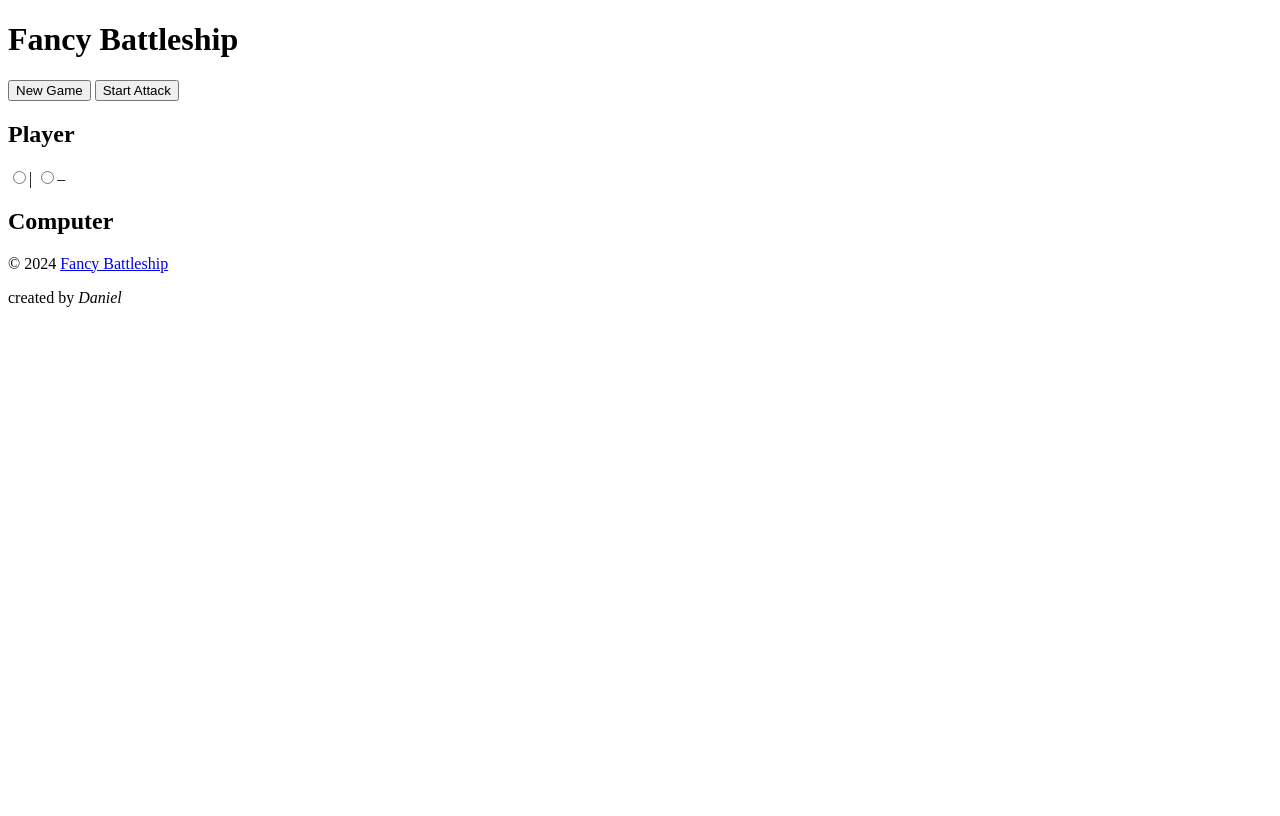
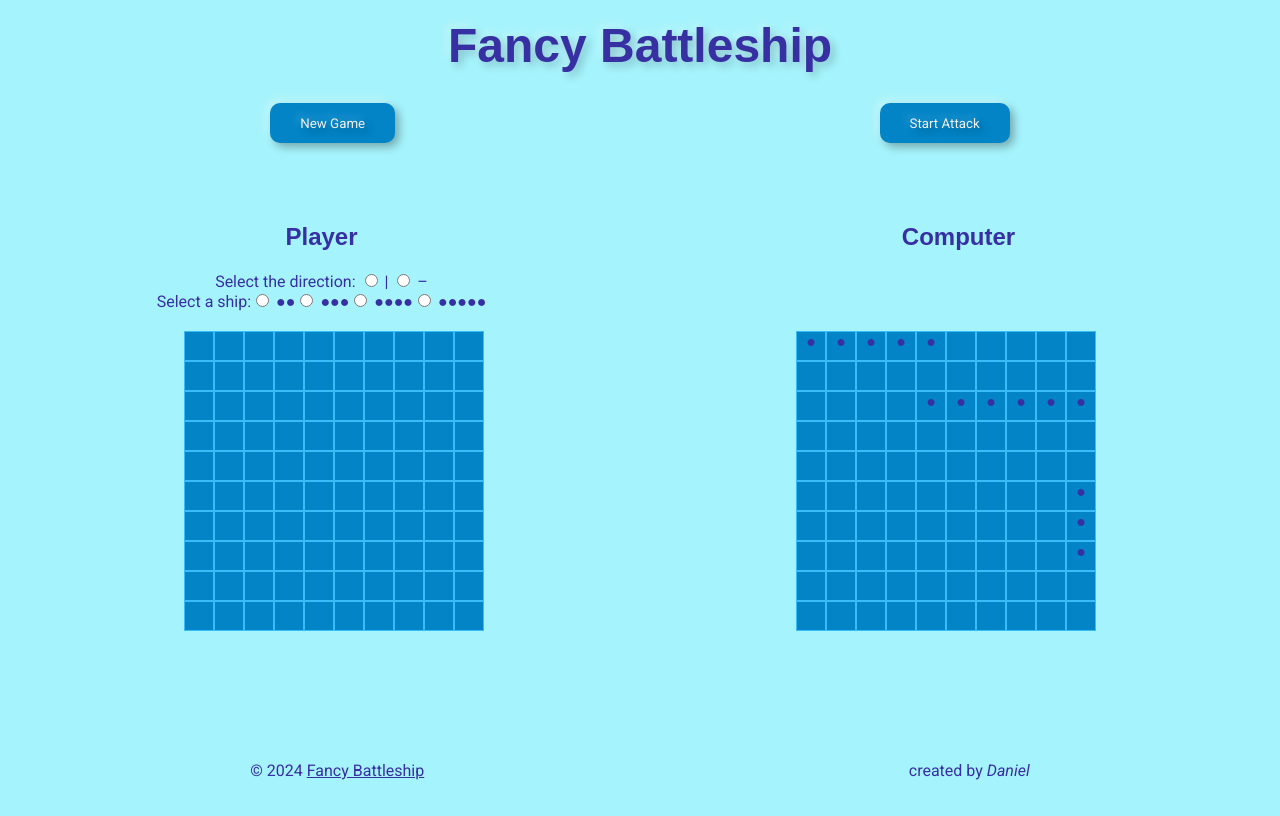
Before and after one commit to danielxfeng/top_battleship, a website built with webpack: page src/template.html in a window 1280 px wide. Both pictures are taken after a click on the button "New Game". Built offline with nearby package versions, Linux system fonts and the light colour scheme; a web font is replaced by a local one.

Commit message:
ui-placing

```diff
--- a/src/controller/controller.js
+++ b/src/controller/controller.js
@@ -15,15 +15,23 @@ const Controller = () => {
   let _attacked = [];
   let _isUserAttackTurn = false;
 
+  const getInitParams = () => {
+    return { length: _length, ships: _shipList[0] };
+  }
+
   const _generateShips = (player) => {
     let ships = [];
     for (let i = 0; i < 4; i++) {
-      ships.push(Ship(`Player-${player}-ship-${i}`, i + 2));
+      ships.push(Ship(`player-${player}-ship-${i}`, i + 2));
     }
     return ships;
   };
 
-  const _init = () => {
+  const init = () => {
+    _shipList = [];
+    _playerList = [];
+    _attacked = [];
+    _isUserAttackTurn = false;
     for (let i = 0; i < _players; i++) {
       const ships = _generateShips(i);
       const isAuto = i === 1;
@@ -35,6 +43,7 @@ const Controller = () => {
     _playerList.forEach((player) =>
       player.setOpposite(_playerList.find((p) => p !== player))
     );
+    uiController.clearBoard();
   };
 
   const startPlaceShips = () => {
@@ -69,20 +78,21 @@ const Controller = () => {
     start,
     direction = Direction.Vertical
   ) => {
-    if (!playerIdx || !shipName || !start) return;
+    if (!shipName || !start) return;
     const player = _playerList[parseInt(playerIdx)];
     if (!player || player.getIsAuto())
       return uiController.msg("err", "Illegal player or ship.");
     let ship;
-    let positions;
+    let res;
     try {
       ship = _shipList[playerIdx].find((ship) => ship.get().name === shipName);
-      positions = player.placeShip(ship, start, direction);
+      console.log("placeShipByUser: ", ship.get(), `$${direction}$`);
+      res = player.placeShip(ship, start, direction);
     } catch {
       return uiController.msg("err", "Illegal ship.");
     }
-    if (positions) {
-      uiController.displayShip(player, positions);
+    if (res) {
+      uiController.displayShip(player, res);
       if (player.placed()) _isReadyForAttackingStage();
     }
   };
@@ -149,9 +159,9 @@ const Controller = () => {
     }
   };
 
-  _init();
+  init();
 
-  return { startPlaceShips, placeShipByUser, startAttack, attackByUser };
+  return { init, getInitParams, startPlaceShips, placeShipByUser, startAttack, attackByUser };
 };
 
 const controller = Controller();
--- a/src/controller/ui_controller.js
+++ b/src/controller/ui_controller.js
@@ -1,13 +1,58 @@
 import { Stage, Direction } from "../model/enums";
+import view from "../view/view";
+import controller from "./controller";
 
 const UiController = () => {
+  const eventHandlers = {};
+
+  const clearBoard = () => {
+    const cells = document.querySelectorAll(".board_cell");
+    cells.forEach((cell) => {
+      cell.textContent = "";
+    });
+  };
 
   const msg = (type, info) => {
+    const msg = document.getElementById("msg");
+    msg.innerHTML = "";
+    const msgText = document.createElement("p");
+    msgText.textContent = info;
+    msgText.classList.add(type);
+    msg.appendChild(msgText);
+    if (msg.type !== "res") {
+      setTimeout(() => {
+        msg.innerHTML = "";
+      }, 3000);
+    }
+  };
+
+  const enableUserPlaceShips = (player) => {
+    const cells = document.querySelectorAll(`.cell_player_${player.getIdx()}`);
+    cells.forEach((cell) => {
+      if (!eventHandlers[cell.id]) {
+        eventHandlers[cell.id] = handlePlacingShipsClick(player.getIdx());
+        cell.addEventListener("click", eventHandlers[cell.id]);
+      }
+    });
+    const attackBtn = document.getElementById("start_attack");
+    attackBtn.disabled = true;
     return;
   };
 
-  const enableUserPlaceShips = player => {
-    return;
+  const handlePlacingShipsClick = (playerIdx) => (e) => {
+    const start = e.target.id.split("_")[1];
+    let shipName;
+    let direction;
+    try {
+      shipName = document.querySelector('input[name="ship"]:checked').value;
+      direction = parseInt(document.querySelector(
+        'input[name="direction"]:checked'
+      ).value);
+    } catch {
+      return;
+    }
+    if (!shipName) return;
+    controller.placeShipByUser(playerIdx, shipName, start, direction);
   };
 
   const disableUserPlaceShips = () => {
@@ -15,18 +60,28 @@ const UiController = () => {
   };
 
   const displayShip = (player, positions) => {
-    return;
+    const [curr, previous] = positions;
+    previous.forEach((point) => {
+      const id = `${player.getIdx()}_${point}`;
+      const cell = document.getElementById(id);
+      cell.textContent = "";
+    });
+    curr.forEach((point) => {
+      const id = `${player.getIdx()}_${point}`;
+      const cell = document.getElementById(id);
+      cell.textContent = "●";
+    });
   };
 
   const enableUserCanStartAttack = () => {
     return;
   };
 
-  const enableUserAttacking = player => {
+  const enableUserAttacking = (player) => {
     return;
   };
 
-  const displayAttacked = point => {
+  const displayAttacked = (point) => {
     return;
   };
 
@@ -34,21 +89,15 @@ const UiController = () => {
     return;
   };
 
-  const setGameOver = player => {
+  const setGameOver = (player) => {
     return;
   };
 
-  const placeShip = () => {
-    return;
-  }
-
-  const attack = () => {
-    return;
-  }
-
   return {
+    clearBoard,
     msg,
     enableUserPlaceShips,
+    handlePlacingShipsClick,
     disableUserPlaceShips,
     displayShip,
     enableUserCanStartAttack,
@@ -56,8 +105,6 @@ const UiController = () => {
     disableUserAttacking,
     displayAttacked,
     setGameOver,
-    placeShip,
-    attack
   };
 };
 
--- a/src/index.js
+++ b/src/index.js
@@ -0,0 +1,6 @@
+import "./style.css";
+import controller from "./controller/controller";
+import view from "./view/view";
+
+const userIdx = "0";
+view.init(controller.getInitParams());
--- a/src/model/gameboard.js
+++ b/src/model/gameboard.js
@@ -5,11 +5,13 @@ const Gameboard = (length = 10) => {
 
   const placeShip = (ship, points) => {
     const isValid = points.every((point) => _validPoint(point));
-    if (!isValid) return false;
+    if (!isValid) return [false, []];
+    const existShip = _ships.find((list) => list[0] === ship);
     const occupied = points.some((point) => _occupied(point, ship));
-    if (occupied) return false;
+    if (occupied) return [false, []];
     _ships.push([ship, points]);
-    return true;
+    const previous = existShip ? existShip[1] : [];
+    return [true, previous];
   };
 
   const _validPoint = (point) => {
--- a/src/model/player.js
+++ b/src/model/player.js
@@ -49,9 +49,10 @@ const Player = (idx, ships, isAuto = false, length = 10) => {
     } else {
       throw new Error("Illegal direction value.");
     }
-    if (_gameBoard.placeShip(ship, positions)) {
-      _placed++;
-      return positions;
+    const [placed, previous] = _gameBoard.placeShip(ship, positions);
+    if (placed) {
+      if (!previous.length) _placed++;
+      return [positions, previous];
     }
     return null;
   };
--- a/src/style.css
+++ b/src/style.css
@@ -0,0 +1,133 @@
+body {
+    background-color: #a5f3fc;
+    font-family: "Roboto", sans-serif;
+    color: #3730a3;
+    text-align: center;
+}
+
+#container {
+    display: flex;
+    flex-direction: column;
+    min-height: 100vh;
+}
+
+h1, h2, h3 {
+    font-family: "Jersey 15", sans-serif;
+}
+
+h1 {
+    font-size: 48px;
+    text-shadow: 4px 4px 8px rgba(0, 0, 0, 0.2), -4px -4px 8px rgba(255, 255, 255, 0.3);
+}
+
+header, footer {
+    flex: none;
+    height: 75px;
+    display: flex;
+    align-items: center;
+}
+
+header {
+    justify-content: center;
+}
+
+header a, header a:hover, header a:active, footer a, footer a:hover, footer a:active {
+    color: inherit;
+}
+
+header a, header a:hover, header a:active {
+    text-decoration: none;
+}
+
+footer {
+    justify-content: space-around;
+}
+
+main {
+    flex: 1;
+    padding: 20px;
+    display: flex;
+    flex-direction: column;
+}
+
+#buttons {
+    flex: none;
+    height: 40px;
+    display: flex;
+    justify-content: space-around;
+}
+
+#buttons button {
+    padding: 10px 30px;
+    border: none;
+    border-radius: 10px;
+    background-color: #0284c7;
+    color: #f0f0f0;
+    font-family: "Roboto", sans-serif;
+    text-shadow: 4px 4px 8px rgba(0, 0, 0, 0.3), -4px -4px 8px rgba(255, 255, 255, 0.3);
+    box-shadow: 4px 4px 8px rgba(0, 0, 0, 0.3), -4px -4px 8px rgba(255, 255, 255, 0.3);
+}
+
+#msg {
+    flex: none;
+    display: flex;
+    justify-content: center;
+    min-height: 60px;
+}
+
+#msg p {
+    width: 200px;
+    padding: 10px;
+    font-family: "Jersey 15", sans-serif;
+    font-size: large;
+    border-radius: 20px;
+}
+
+#msg .err {
+    background-color: #fca5a5;
+}
+
+#names, #docks, #battle_zones {
+    display: flex;
+    gap: 50px;
+    justify-content: center;
+}
+
+#names h2, #docks div, #battle_zone div {
+    flex: 1;
+}
+
+#battle_zone {
+    justify-content: center;
+    display: flex;
+    flex-wrap: wrap;
+}
+
+.board {
+    display: flex;
+    flex-direction: column;
+    flex-wrap: nowrap;
+    justify-content: center;
+    padding: 20px;
+}
+
+.board_row {
+    flex: none;
+    display: flex;
+    flex-wrap: nowrap;
+    justify-content: center;
+}
+
+.board_cell {
+    flex: none;
+    width: 30px;
+    height: 30px;
+    min-width: 30px;
+    max-width: 30px;
+    min-height: 30px;
+    max-height: 30px;
+    background-color: #0284c7;
+    border: 1px solid #38bdf8;
+    box-sizing: border-box;
+    overflow: hidden;
+}
--- a/src/template.html
+++ b/src/template.html
@@ -7,46 +7,44 @@
     <link rel="preconnect" href="https://fonts.googleapis.com" />
     <link rel="preconnect" href="https://fonts.gstatic.com" crossorigin />
     <link
-      href="https://fonts.googleapis.com/css2?family=Roboto:ital,wght@0,100;0,300;0,400;0,500;0,700;0,900;1,100;1,300;1,400;1,500;1,700;1,900&display=swap"
+      href="https://fonts.googleapis.com/css2?family=Jersey+15&family=Roboto:ital,wght@0,100;0,300;0,400;0,500;0,700;0,900;1,100;1,300;1,400;1,500;1,700;1,900&display=swap"
       rel="stylesheet"
     />
-    <link rel="stylesheet" type="text/css" href="./style.css" />
   </head>
+
   <body>
     <div id="container">
       <header>
+        <a href="/">
           <h1>Fancy Battleship</h1>
+        </a>
       </header>
       <main>
         <div id="buttons">
           <button type="button" id="start_new_game">New Game</button>
           <button type="button" id="start_attack">Start Attack</button>
         </div>
-        <div id="battle_zones">
-          <div id="battle_zone-0">
+        <div id="msg"></div>
+        <div id="names">
           <h2>Player</h2>
+          <h2>Computer</h2>
+        </div>
+        <div id="docks">
           <div id="dock-0">
             <div id="direction_select">
+              <label for="direction">Select the direction:</label>
               <label>
-                  <input type="radio" name="direction" value="0" />|
+                <input type="radio" name="direction" value="0" /> |
               </label>
               <label>
-                  <input type="radio" name="direction" value="1" />–
+                <input type="radio" name="direction" value="1" /> –
               </label>
             </div>
-              <div id="ships-0"></div>
+            <div id="ships"></div>
           </div>
-            <div id="board-0"></div>
+          <div id="dock-1"></div>
         </div>
-          <div id="msg"></div>
-          <div id="battle_zone-1">
-            <h2>Computer</h2>
-            <div id="dock-1">
-              <div id="ships-1"></div>
-            </div>
-            <div id="board-0"></div>
-          </div>
-        </div>
+        <div id="battle_zone"></div>
       </main>
       <footer>
         <p>
--- /dev/null
+++ b/src/view/view.js
@@ -0,0 +1,59 @@
+import { Direction } from "../model/enums";
+import controller from "../controller/controller";
+
+const View = () => {
+  const init = (params) => {
+    const { length, ships } = params;
+    const battleZone = document.getElementById("battle_zone");
+    for (let i = 0; i < 2; i++) {
+      const board = document.createElement("div");
+      board.id = `board-${i}`;
+      board.classList.add("board");
+      for (let j = 0; j < length; j++) {
+        const row = document.createElement("div");
+        row.classList.add("board_row");
+        for (let k = 0; k < length; k++) {
+          const cell = document.createElement("div");
+          cell.classList.add("board_cell");
+          cell.classList.add(`cell_player_${i}`);
+          cell.id = `${i}_${j}-${k}`;
+          row.appendChild(cell);
+        }
+        board.appendChild(row);
+      }
+      battleZone.appendChild(board);
+    }
+
+    const shipList = document.getElementById("ships");
+    const lable = document.createElement("label");
+    lable.for = "ship";
+    lable.textContent = "Select a ship:";
+    shipList.appendChild(lable);
+    for (let i = 0; i < ships.length; i++) {
+      const shipLabel = document.createElement("label");
+      const shipInput = document.createElement("input");
+      shipInput.type = "radio";
+      shipInput.name = "ship";
+      shipInput.value = ships[i].get().name;
+      shipInput.id = ships[i].get().name;
+      shipLabel.appendChild(shipInput);
+      shipLabel.appendChild(
+        document.createTextNode(" " + "●".repeat(ships[i].get().length))
+      );
+      shipList.appendChild(shipLabel);
+    }
+
+    const newGame = document.getElementById("start_new_game");
+    newGame.addEventListener("click", () => {
+        controller.init();
+        controller.startPlaceShips();
+    });
+  };
+
+  return {
+    init,
+  };
+};
+
+const view = View();
+export default view;
```
Lines whose indentation alone changed are shown as unchanged.
